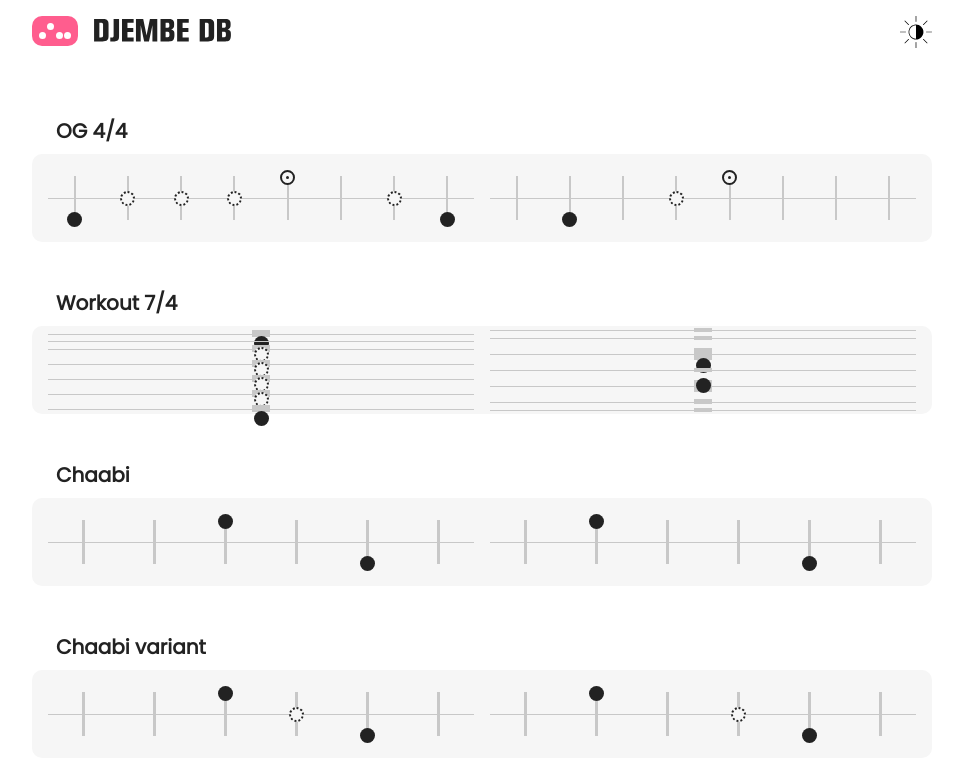
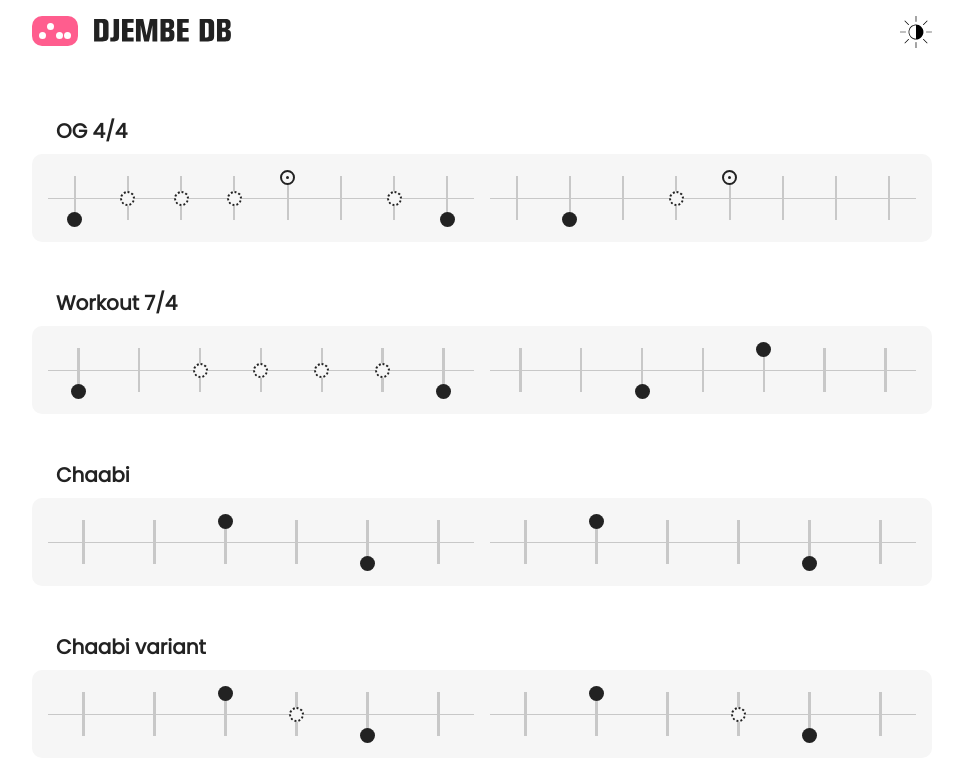
Before and after one commit to Marcobaldessari/djembedb-react, a React (Create React App) app: page / in a window 1280 px wide. Shown: the top 782 px of the page, without its empty margins (158-1117 px from the left). Built offline with nearby package versions, Linux system fonts and the light colour scheme; no server answers.

Commit message:
adds 7/4 time signature

```diff
--- a/src/components/songCard.jsx
+++ b/src/components/songCard.jsx
@@ -91,6 +91,8 @@ class SongCard extends Component {
         break;
       case "5/4":
         classes += "five-four";
+      case "7/4":
+        classes += "seven-four";
         break;
       default:
     }
@@ -121,6 +123,9 @@ class SongCard extends Component {
       case "5/4":
         classes += "two-bars";
         break;
+      case "7/4":
+        classes += "two-bars";
+        break;
       default:
         classes += "two-bars";
         break;
--- a/src/style.css
+++ b/src/style.css
@@ -73,9 +73,6 @@ a {
 .song-list {
   margin-top: 80px;
 }
-.preload .song-card {
-  opacity: 0;
-}
 .preload.topbar {
   opacity: 0;
 }
@@ -137,6 +134,10 @@ a {
 .song-card .five-four {
   -ms-grid-columns: (1fr)[5];
   grid-template-columns: repeat(5, 1fr);
+}
+.song-card .seven-four {
+  -ms-grid-columns: (1fr)[7];
+  grid-template-columns: repeat(7, 1fr);
 }
 .song-card .one-bar {
   -ms-grid-columns: (1fr)[2];
--- a/src/style.styl
+++ b/src/style.styl
@@ -106,9 +106,9 @@ a
 .song-list
     margin-top 80px
 
-.preload
-    .song-card
-        opacity 0
+// .preload
+//     .song-card
+//         opacity 0
 
 .preload.topbar
     opacity 0
@@ -160,7 +160,9 @@ a
     // Complex time signatures
     .five-four
         grid-template-columns repeat(5, 1fr);
-
+    // Made up time signatures
+    .seven-four
+        grid-template-columns repeat(7, 1fr);
 
     .one-bar
         grid-template-columns repeat(2, 1fr);
```
